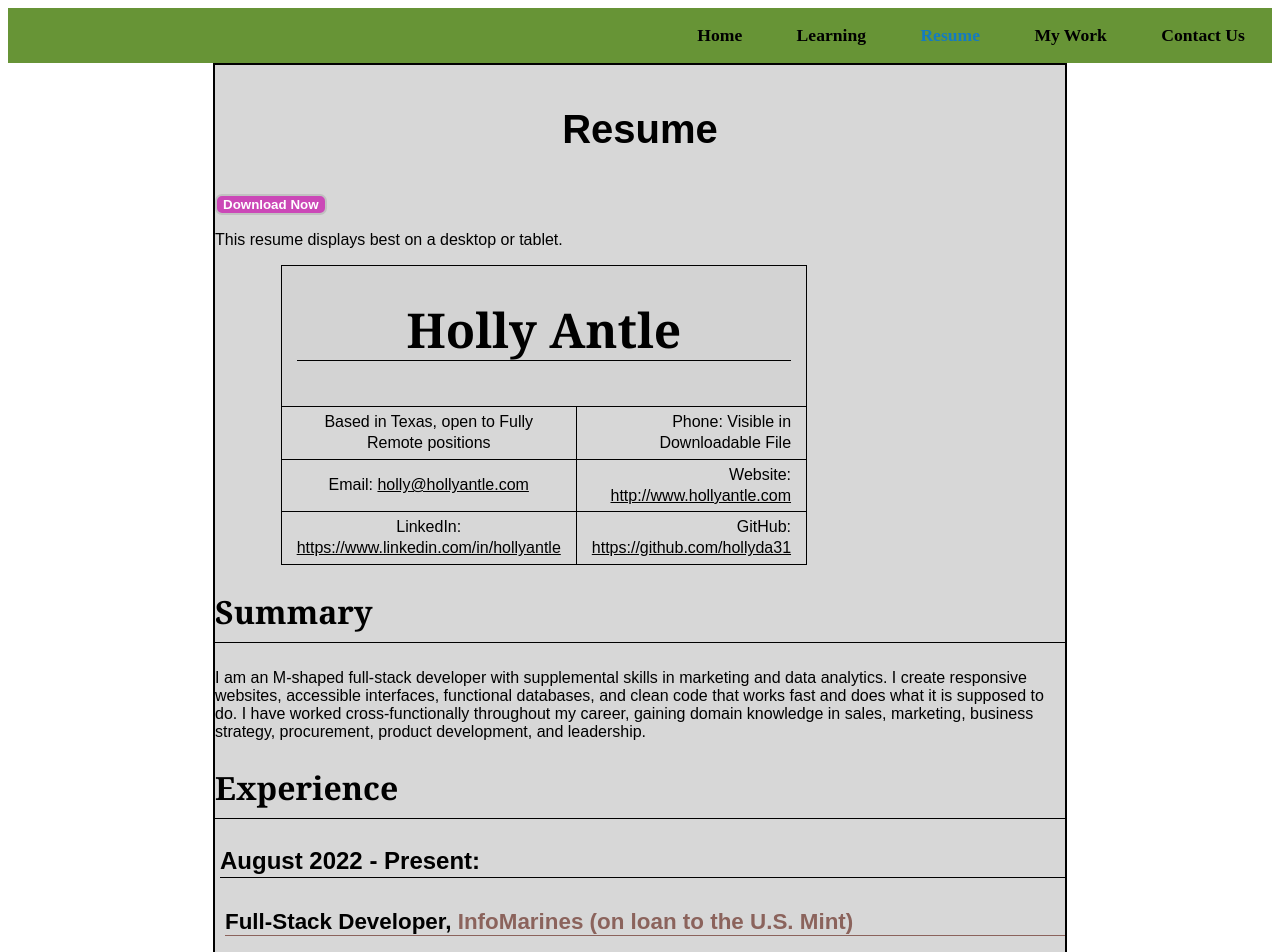
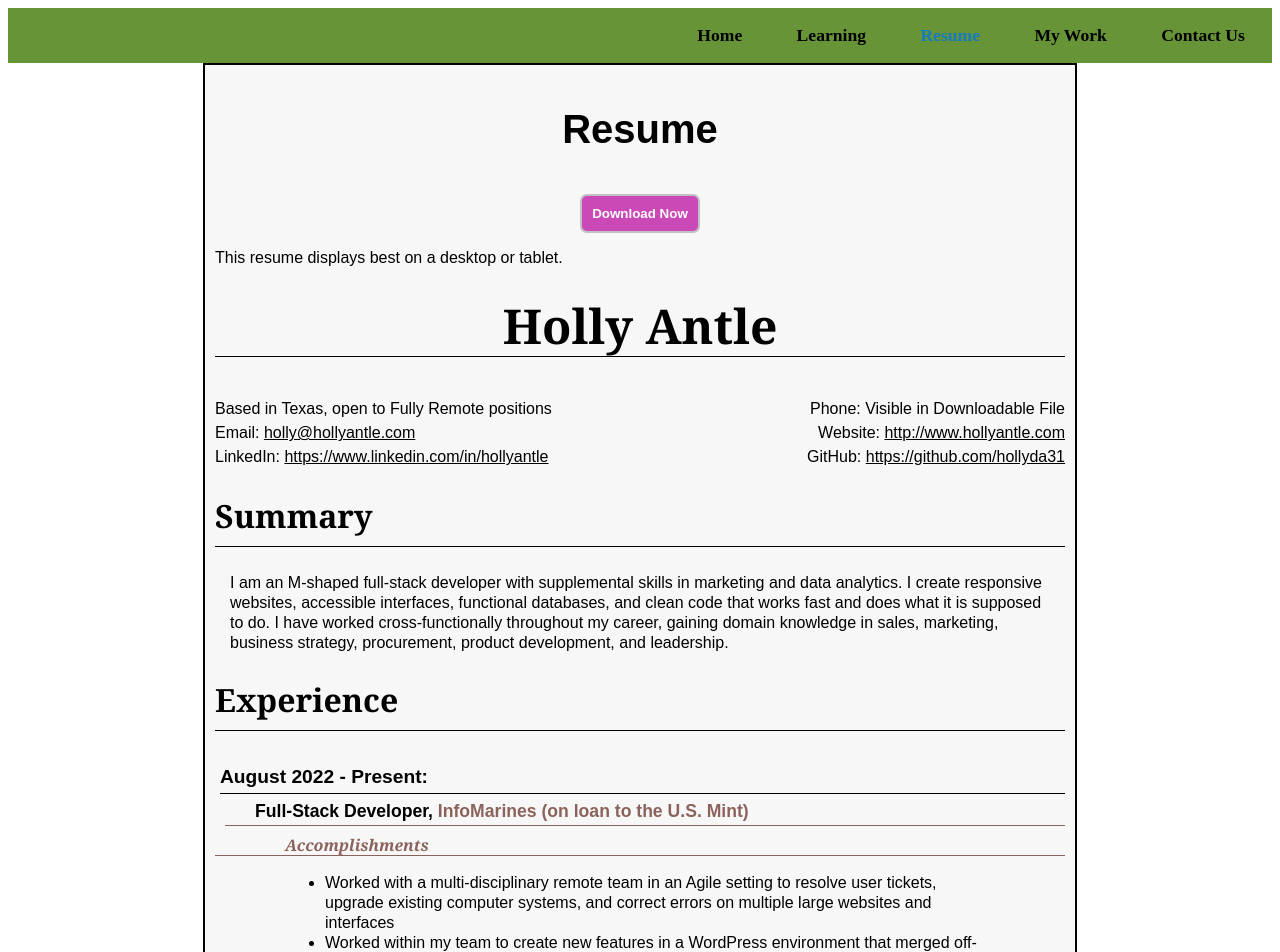
Before and after one commit to hollyda31/holly-react, a React (Create React App) app: page /resume in a window 1280 px wide. Shown: the top 952 px of the page. Built offline with nearby package versions, Linux system fonts and the light colour scheme.

Commit message:
Styling resume

```diff
--- a/src/pages/resume.css
+++ b/src/pages/resume.css
@@ -1,32 +1,69 @@
+.btnDiv {
+    text-align: center;
+}
+
 #downloadBtn {
-	margin-left: auto;
-	margin-right: auto;
+    padding: 10px;
 }
 
 .resumeBody {
 	width: 850px;
 	margin-left: auto;
 	margin-right: auto;
-	background-color: #d7d7d7;
+    padding-left: 10px;
+    padding-right: 10px;
+	background-color: #f7f7f7;
 	color: black;
 	border: 2px solid black;
 	font-family: Arial, Helvetica, sans-serif;
-}
-
-.resumeTop {
-	width: 100%;
-	margin-left: auto;
-	margin-right: auto;
 }
 
 .resumeTitle {
 	text-align: center;
 	font-family: Cambria, Cochin, Georgia, Times, 'Times New Roman', serif;
 	font-size: 3rem;
+	text-decoration: none;
 }
 
-.rightAlign {
+.resumeTop {
+	display: grid;
+    font-family: Arial, Helvetica, sans-serif;
+    line-height: 24px;
+    font-size: 16px;
+}
+
+.resume1 {
+	grid-area: 1 / 1 / span 1 / span 1;
+	text-align: left;
+}
+
+.resume2 {
+	grid-area: 1 / 2 / span 1 / span 1;
 	text-align: right;
+}
+
+.resume3 {
+	grid-area: 2 / 1 / span 1 / span 1;
+	text-align: left;
+}
+
+.resume4 {
+	grid-area: 2 / 2 / span 1 / span 1;
+	text-align: right;
+}
+
+.resume5 {
+	grid-area: 3 / 1 / span 1 / span 1;
+	text-align: left;
+}
+
+.resume6 {
+	grid-area: 3 / 2 / span 1 / span 1;
+	text-align: right;
+}
+
+.resumeTitle h2 {
+	text-decoration-line: none;
 }
 
 .resumeSection {
@@ -34,28 +71,47 @@
 	font-family: Cambria, Cochin, Georgia, Times, 'Times New Roman', serif;
 }
 
+.resumeSummary {
+    text-size: 16px;
+    line-height: 20px;
+    padding-left: 15px;
+    padding-right: 15px;
+}
+
 .jobDates {
-	font-size: 1.5rem;
+	font-size: 1.2rem;
 	margin-left: 5px;
 	font-family: Arial, Helvetica, sans-serif;
+    margin-top: 30px;
 }
 
 .jobTitle {
 	margin-left: 10px;
 	font-family: Arial, Helvetica, sans-serif;
+    font-size: 1.1rem;
+    padding-left: 30px;
+    margin-top: -15px;
 }
 
 .resumeHeading {
 	font-weight: bold;
 	font-family: Cambria, Cochin, Georgia, Times, 'Times New Roman', serif;
+    font-size: 1rem;
+    padding-left: 70px;
+    margin-top: -15px;
 }
 
 .accomplishments {
 	font-family: Arial, Helvetica, sans-serif;
-	margin-left: 15px;
+	margin-left:70px;
+    margin-right: 70px;
+    font-size: 16px;
+    line-height: 20px;
+    margin-top: -10px;
 }
 
 .resumeNotes {
 	font-family: Arial, Helvetica, sans-serif;
 	margin-left: 15px;
+    margin-top: -25px;
 }
--- a/src/pages/resume.js
+++ b/src/pages/resume.js
@@ -31,51 +31,37 @@ const Resume = () => {
 				</button>
 			</div>
 			<p>This resume displays best on a desktop or tablet.</p>
-			<tbody>
-				<table className='resumeTop'>
-					<tr>
-						<th colspan='2'>
 			<h2 className='resumeTitle'>Holly Antle</h2>
-						</th>
-					</tr>
-					<tr>
-						<td>Based in Texas, open to Fully Remote positions</td>
-						<td className='rightAlign'>
+			<div className='resumeTop'>
+				<div className='resume1'>
+					Based in Texas, open to Fully Remote positions
+				</div>
+				<div className='resume2'>
 					Phone: Visible in Downloadable File
-						</td>
-					</tr>
-					<tr>
-						<td>
+				</div>
+				<div className='resume3'>
 					Email:{' '}
-							<a href='mailto: holly@hollyantle.com'>
-								holly@hollyantle.com
-							</a>
-						</td>
-						<td className='rightAlign'>
+					<a href='mailto: holly@hollyantle.com'>holly@hollyantle.com</a>
+				</div>
+				<div className='resume4'>
 					Website:{' '}
-							<a href='http://www.hollyantle.com'>
-								http://www.hollyantle.com
-							</a>
-						</td>
-					</tr>
-					<tr>
-						<td>
+					<a href='http://www.hollyantle.com'>http://www.hollyantle.com</a>
+				</div>
+				<div className='resume5'>
 					LinkedIn:{' '}
 					<a href='https://www.linkedin.com/in/hollyantle'>
 						https://www.linkedin.com/in/hollyantle
 					</a>
-						</td>
-						<td className='rightAlign'>
+				</div>
+				<div className='resume6'>
 					GitHub:{' '}
 					<a href='https://github.com/hollyda31'>
 						https://github.com/hollyda31
 					</a>
-						</td>
-					</tr>
-				</table>
-			</tbody>
+				</div>
+			</div>
 			<h2 className='resumeSection'>Summary</h2>
-			<p>
+			<p className='resumeSummary'>
 				I am an M-shaped full-stack developer with supplemental skills in
 				marketing and data analytics. I create responsive websites,
 				accessible interfaces, functional databases, and clean code that
@@ -156,14 +142,6 @@ const Resume = () => {
 			<h4 className='jobTitle'>
 				<strong>Co-Founder and CEO,</strong> Meriluna
 			</h4>
-			<p>
-				<emphasis>
-					Meriluna was a failed startup. Unfortunately, we began our
-					startup just prior to the pandemic and were unable to secure
-					funding before we ran out of runway. While the startup failed, it
-					was a tremendous learning experience.
-				</emphasis>
-			</p>
 			<h5 className='resumeHeading'>Accomplishments</h5>
 			<ul className='accomplishments'>
 				<li>
```
Lines whose indentation alone changed are shown as unchanged.
